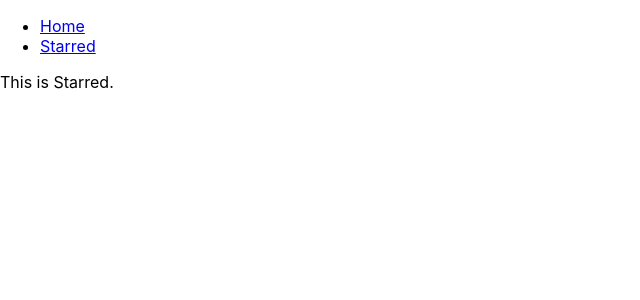
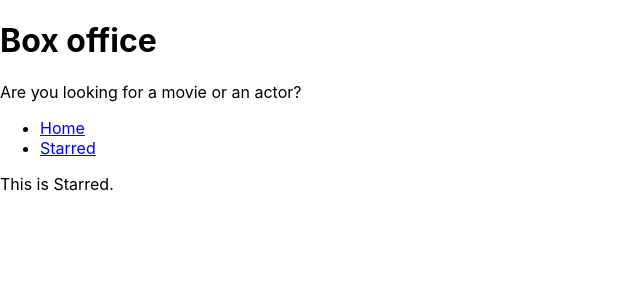
Before and after one commit to Lovish-Aggarwal/box-office, a React (Create React App) app: page /starred in a window 1280 px wide. Shown: the top 300 px of the page, without its empty margins (0-640 px from the left). Built offline with nearby package versions, Linux system fonts and the light colour scheme.

Commit message:
Added Layout using MainPageLayout and added Title.js for the title and Subtitle.

```diff
--- a/src/App.js
+++ b/src/App.js
@@ -1,13 +1,11 @@
 import React from 'react';
 import { Switch, Route } from 'react-router-dom';
-import Navs from './components/Navs';
 import Home from './pages/Home';
 import Starred from './pages/Starred'
 
 function App() {
   return (
     <div>
-      <Navs />
     <Switch>
       <Route exact path="/">
         <Home />
--- /dev/null
+++ b/src/components/MainPageLayout.js
@@ -0,0 +1,17 @@
+/* eslint-disable no-unused-vars */
+import React from 'react'
+import Navs from './Navs';
+import Title from './Title';
+
+const MainPageLayout = ({children}) => {
+    return (
+        <div>
+            <Title title='Box office' subtitle='Are you looking for a movie or an actor?'/>
+            <Navs />
+
+            {children}
+        </div>
+    )
+}
+
+export default MainPageLayout
--- /dev/null
+++ b/src/components/Title.js
@@ -0,0 +1,12 @@
+import React from 'react'
+
+const Title = ({title,subtitle}) => {
+    return (
+        <div>
+            <h1>{title}</h1>
+            <p>{subtitle}</p>
+        </div>
+    )
+}
+
+export default Title
--- a/src/pages/Home.js
+++ b/src/pages/Home.js
@@ -1,10 +1,11 @@
 import React from 'react'
+import MainPageLayout from '../components/MainPageLayout'
 
 const Home = () => {
     return (
-        <div>
+        <MainPageLayout>
             This is Home.
-        </div>
+        </MainPageLayout>
     )
 }
 
--- a/src/pages/Starred.js
+++ b/src/pages/Starred.js
@@ -1,10 +1,11 @@
 import React from 'react'
+import MainPageLayout from '../components/MainPageLayout'
 
 const Starred = () => {
     return (
-        <div>
+        <MainPageLayout>
             This is Starred.
-        </div>
+        </MainPageLayout>
     )
 }
 
```
